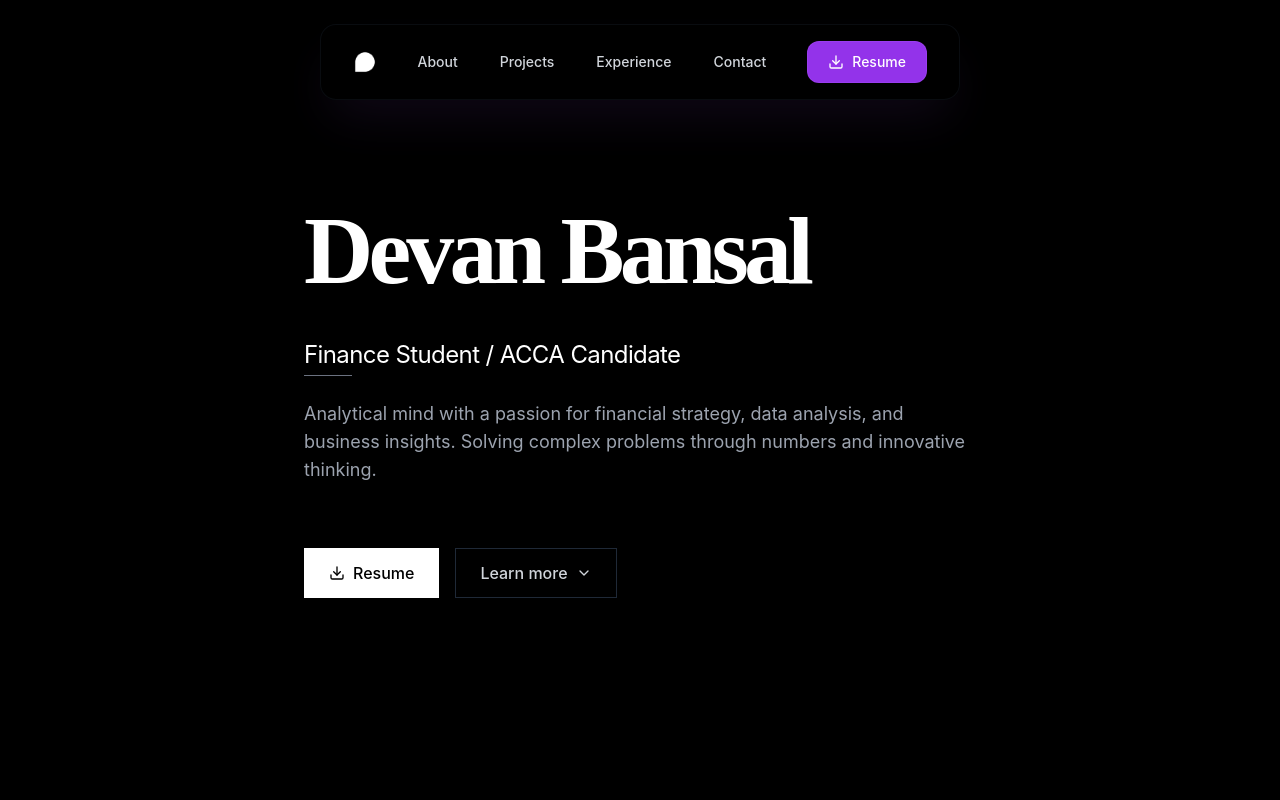
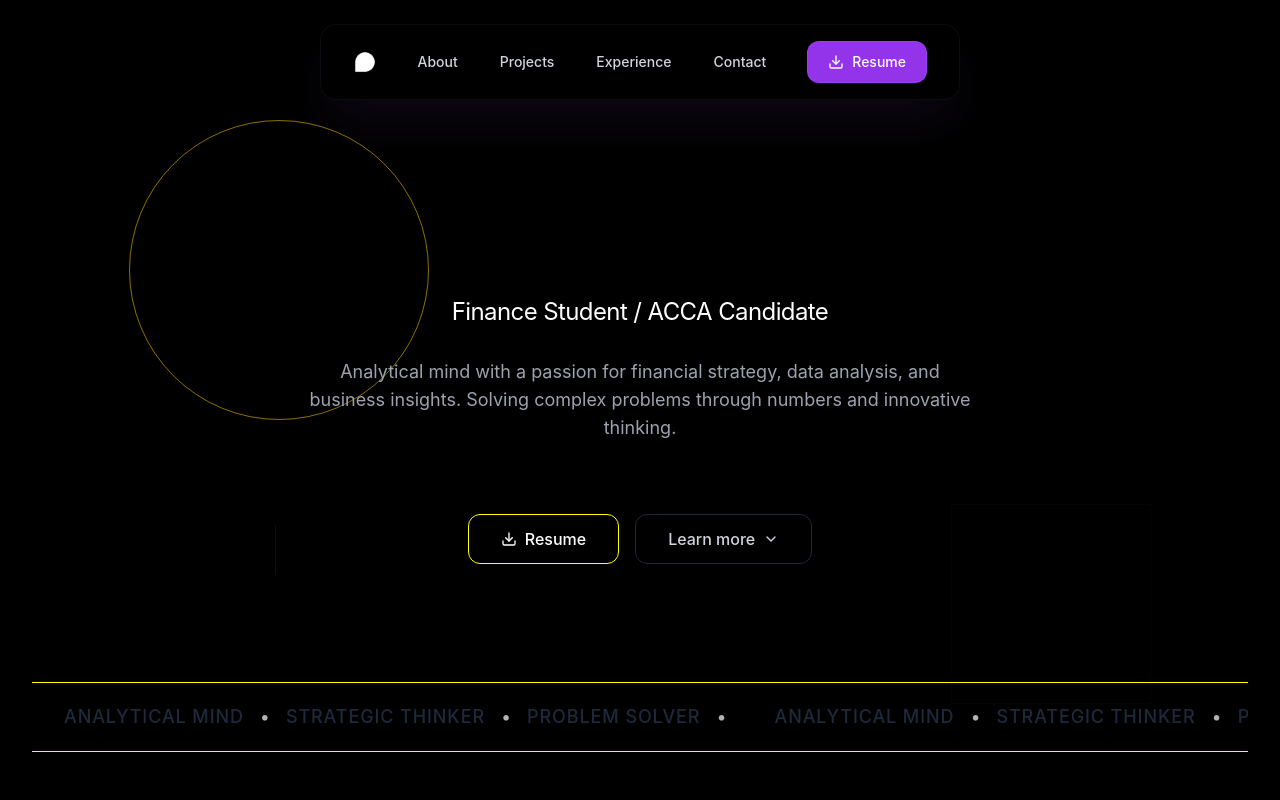
Before and after one commit to aakanksha-singh-hub/devanbansal-portfolio, a React (Vite) app: page / in a window 1280 px wide. Shown: the top 800 px of the page. Built offline with nearby package versions, Linux system fonts and the light colour scheme.

Commit message:
refactor: enhance HeroSection

```diff
--- a/src/components/HeroSection.tsx
+++ b/src/components/HeroSection.tsx
@@ -1,8 +1,32 @@
-import React from "react";
+import React, { useEffect, useState } from "react";
 import { Button } from "@/components/ui/button";
 import { ChevronDown, Download } from "lucide-react";
 
 const HeroSection = () => {
+  const [mousePosition, setMousePosition] = useState({ x: 0, y: 0 });
+  const [isLoaded, setIsLoaded] = useState(false);
+
+  useEffect(() => {
+    const handleMouseMove = (e: MouseEvent) => {
+      setMousePosition({
+        x: e.clientX / window.innerWidth,
+        y: e.clientY / window.innerHeight,
+      });
+    };
+
+    window.addEventListener("mousemove", handleMouseMove);
+
+    // Show animation after a slight delay to ensure smooth animation entry
+    const timer = setTimeout(() => {
+      setIsLoaded(true);
+    }, 100);
+
+    return () => {
+      window.removeEventListener("mousemove", handleMouseMove);
+      clearTimeout(timer);
+    };
+  }, []);
+
   const scrollToAbout = () => {
     const aboutElement = document.getElementById("about");
     if (aboutElement) {
@@ -11,67 +35,216 @@ const HeroSection = () => {
   };
 
   return (
-    <section className="min-h-screen flex items-center justify-center bg-black relative overflow-hidden">
-      {/* Simple Background */}
+    <section className="min-h-screen flex flex-col justify-between bg-black relative overflow-hidden">
+      {/* Dynamic Background Elements */}
       <div className="absolute inset-0 bg-black"></div>
 
-      {/* Subtle Grid */}
-      <div className="absolute inset-0 bg-grid-pattern opacity-[0.03]"></div>
+      {/* Enhanced Grid Pattern with subtle movement */}
+      <div
+        className="absolute inset-0 bg-grid-pattern opacity-[0.05]"
+        style={{
+          transform: `translate(${mousePosition.x * -20}px, ${
+            mousePosition.y * -20
+          }px)`,
+          transition: "transform 0.6s cubic-bezier(0.22, 1, 0.36, 1)",
+        }}
+      ></div>
 
-      {/* Main Content - Clean and Minimal */}
-      <div className="relative z-20 max-w-5xl mx-auto px-8 lg:px-12">
+      {/* Subtle Floating Shapes */}
+      <div className="absolute inset-0 overflow-hidden">
+        {/* Circle */}
+        <div
+          className="absolute w-[300px] h-[300px] rounded-full border border-teal opacity-10"
+          style={{
+            top: "15%",
+            left: "8%",
+            transform: `translate(${mousePosition.x * 30}px, ${
+              mousePosition.y * 30
+            }px)`,
+            transition: "transform 0.8s cubic-bezier(0.22, 1, 0.36, 1)",
+          }}
+        ></div>
+
+        {/* Square */}
+        <div
+          className="absolute w-[200px] h-[200px] border border-gray-800 opacity-10 rotate-45"
+          style={{
+            bottom: "12%",
+            right: "8%",
+            transform: `translate(${mousePosition.x * -40}px, ${
+              mousePosition.y * -40
+            }px)`,
+            transition: "transform 1s cubic-bezier(0.22, 1, 0.36, 1)",
+          }}
+        ></div>
+
+        {/* Horizontal Line */}
+        <div
+          className="absolute h-[1px] w-[150px] bg-teal opacity-20"
+          style={{
+            top: "35%",
+            right: "15%",
+            transform: `scaleX(${0.5 + mousePosition.y * 0.5}) rotate(${
+              mousePosition.x * 5
+            }deg)`,
+            transition: "transform 1.2s cubic-bezier(0.22, 1, 0.36, 1)",
+          }}
+        ></div>
+
+        {/* Vertical Line */}
+        <div
+          className="absolute w-[1px] h-[100px] bg-gray-700 opacity-20"
+          style={{
+            bottom: "25%",
+            left: "20%",
+            transform: `scaleY(${0.5 + mousePosition.x * 0.5}) rotate(${
+              mousePosition.y * 5
+            }deg)`,
+            transition: "transform 1.2s cubic-bezier(0.22, 1, 0.36, 1)",
+          }}
+        ></div>
+      </div>
+
+      {/* Main Content - Clean and Minimal with Enhanced Animations */}
+      <div className="relative z-20 max-w-5xl mx-auto px-8 lg:px-12 mt-40 md:mt-44 lg:mt-24 pt-16">
         <div className="space-y-10">
-          {/* Name */}
-          <div className="animate-fade-in-up">
-            <h1 className="text-5xl sm:text-6xl md:text-7xl lg:text-8xl font-bold tracking-tighter">
-              <span className="text-white font-geist-mono">Devan Bansal</span>
+          {/* Name with character-by-character animation */}
+          <div
+            className={`transition-all duration-1000 text-center ${
+              isLoaded
+                ? "opacity-100 translate-y-0"
+                : "opacity-0 translate-y-10"
+            }`}
+          >
+            <h1 className="text-5xl sm:text-6xl md:text-7xl lg:text-8xl font-bold tracking-tighter relative">
+              <div className="text-white inline-block relative">
+                {"Devan".split("").map((char, index) => (
+                  <span
+                    key={`devan-${index}`}
+                    className="inline-block font-geist-mono"
+                    style={{
+                      animationDelay: `${0.05 * index}s`,
+                      animation: "characterEntrance 0.6s forwards",
+                      opacity: 0,
+                      transform: "translateY(20px)",
+                    }}
+                  >
+                    {char}
+                  </span>
+                ))}
+                <span
+                  className="inline-block"
+                  style={{ width: "0.25em" }}
+                ></span>
+                {"Bansal".split("").map((char, index) => (
+                  <span
+                    key={`bansal-${index}`}
+                    className="inline-block font-playfair italic"
+                    style={{
+                      animationDelay: `${0.05 * (index + 6)}s`,
+                      animation: "characterEntrance 0.6s forwards",
+                      opacity: 0,
+                      transform: "translateY(20px)",
+                    }}
+                  >
+                    {char}
+                  </span>
+                ))}
+              </div>
             </h1>
           </div>
 
-          {/* Title & Description */}
+          {/* Title & Description with enhanced fade-in animations */}
           <div
-            className="space-y-6 animate-fade-in-up"
-            style={{ animationDelay: "0.2s" }}
+            className={`space-y-6 transition-all duration-1000 delay-300 text-center ${
+              isLoaded
+                ? "opacity-100 translate-y-0"
+                : "opacity-0 translate-y-10"
+            }`}
           >
-            <div className="space-y-1">
+            <div className="space-y-1 flex flex-col items-center">
               <p className="text-lg sm:text-xl md:text-2xl text-white font-geist-mono tracking-tight">
                 Finance Student / ACCA Candidate
               </p>
-              <div className="w-12 h-[1px] bg-gray-500"></div>
+              <div
+                className="h-[2px] bg-teal transition-all duration-1000"
+                style={{
+                  width: isLoaded ? "12rem" : "2rem",
+                  transition: "width 1.5s cubic-bezier(0.22, 1, 0.36, 1) 0.6s",
+                }}
+              ></div>
             </div>
 
-            <p className="text-base sm:text-lg text-gray-400 max-w-2xl leading-relaxed">
+            <p className="text-base sm:text-lg text-gray-400 max-w-2xl mx-auto leading-relaxed">
               Analytical mind with a passion for financial strategy, data
               analysis, and business insights. Solving complex problems through
               numbers and innovative thinking.
             </p>
           </div>
 
-          {/* CTA Buttons */}
+          {/* CTA Buttons with hover effects */}
           <div
-            className="flex flex-col sm:flex-row items-start gap-4 pt-6 animate-fade-in-up"
-            style={{ animationDelay: "0.4s" }}
+            className={`flex flex-col sm:flex-row items-center justify-center w-full gap-4 pt-8 transition-all duration-1000 delay-500 ${
+              isLoaded
+                ? "opacity-100 translate-y-0"
+                : "opacity-0 translate-y-10"
+            }`}
           >
             {/* Primary CTA */}
             <a
               href="/Devan Bansal CV.pdf"
               download="Devan_Bansal_CV.pdf"
-              className="inline-flex items-center justify-center bg-white hover:bg-gray-100 text-black px-6 py-3 text-base font-medium transition-colors duration-200 border border-white/10"
+              className="inline-flex items-center rounded-lg justify-center bg-teal hover:bg-teal-600 text-black px-8 py-3 text-base font-medium transition-all duration-300 border border-teal/10 group relative overflow-hidden"
               aria-label="Download resume PDF"
             >
-              <Download className="mr-2 h-4 w-4" />
-              Resume
+              <span className="relative flex items-center text-white">
+                <Download className="mr-2 h-4 w-4 transition-transform duration-300 group-hover:translate-y-[-2px]" />
+                Resume
+              </span>
             </a>
 
             {/* Secondary Action */}
             <button
               onClick={scrollToAbout}
-              className="border border-gray-800 text-gray-300 hover:text-white px-6 py-3 text-base font-medium transition-colors duration-200 inline-flex items-center hover:border-gray-700"
+              className="border rounded-lg border-gray-800 text-gray-300 hover:text-white px-8 py-3 text-base font-medium transition-all duration-300 inline-flex items-center hover:border-gray-700 group relative overflow-hidden"
               aria-label="Scroll to about section"
             >
-              Learn more
-              <ChevronDown className="ml-2 h-4 w-4" />
+              <span className="relative flex items-center">
+                Learn more
+                <ChevronDown className="ml-2 h-4 w-4 transition-transform duration-300 group-hover:translate-y-[2px]" />
+              </span>
             </button>
+          </div>
+        </div>
+      </div>
+
+      {/* Marquee Banner at bottom */}
+      <div
+        className={`w-full border-t border-b border-teal/40 relative z-20 mt-auto mb-12 transition-opacity duration-1000 ${
+          isLoaded ? "opacity-100" : "opacity-0"
+        }`}
+      >
+        <div className="py-4 md:py-5 overflow-hidden relative">
+          <div className="flex whitespace-nowrap animate-marquee">
+            {[...Array(3)].map((_, i) => (
+              <div
+                key={i}
+                className="flex items-center mx-4 font-geist-mono text-base md:text-lg"
+              >
+                <span className="mx-4 text-teal uppercase tracking-wider font-medium">
+                  Analytical Mind
+                </span>
+                <span className="text-white/70">•</span>
+                <span className="mx-4 text-teal uppercase tracking-wider font-medium">
+                  Strategic Thinker
+                </span>
+                <span className="text-white/70">•</span>
+                <span className="mx-4 text-teal uppercase tracking-wider font-medium">
+                  Problem Solver
+                </span>
+                <span className="text-white/70">•</span>
+              </div>
+            ))}
           </div>
         </div>
       </div>
```
